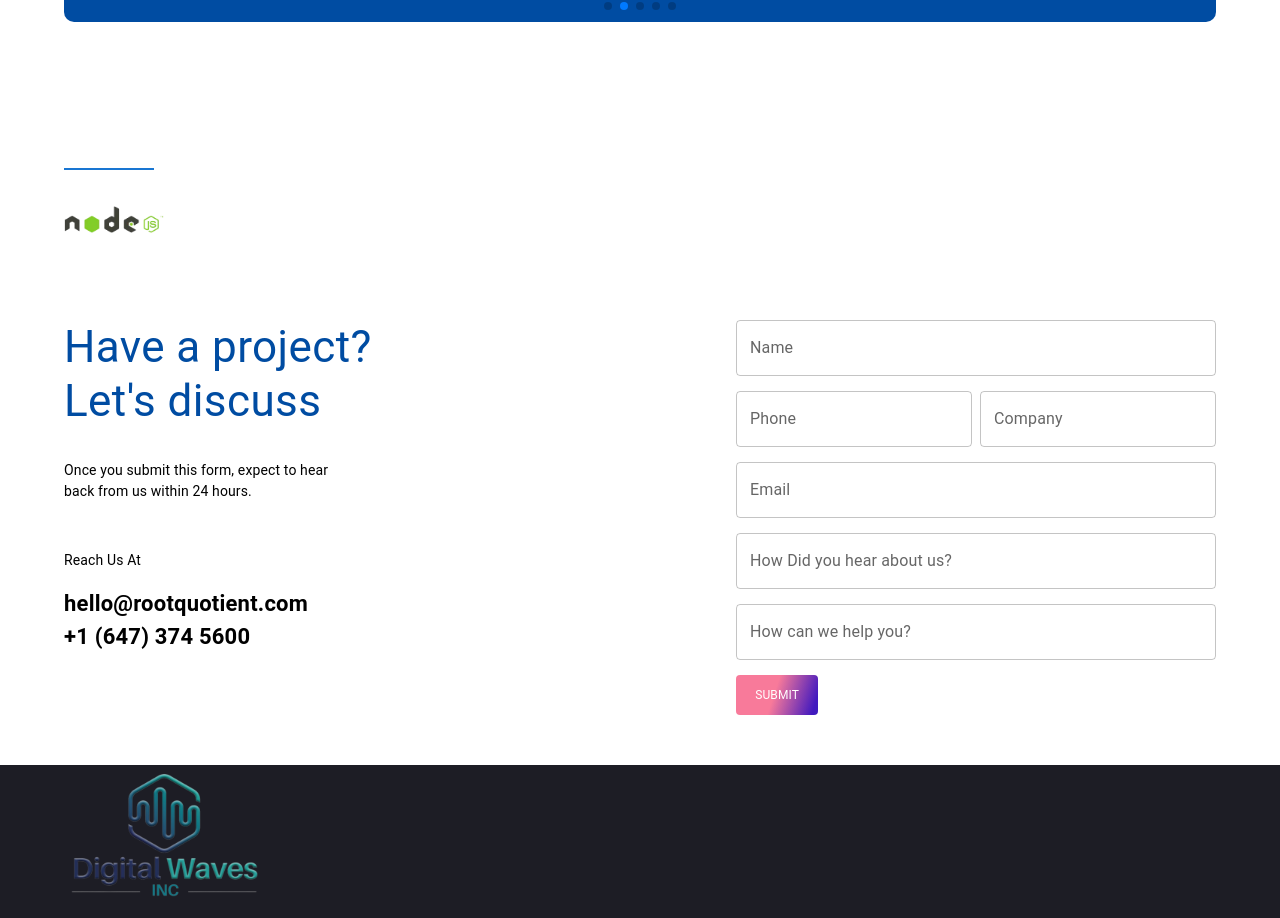
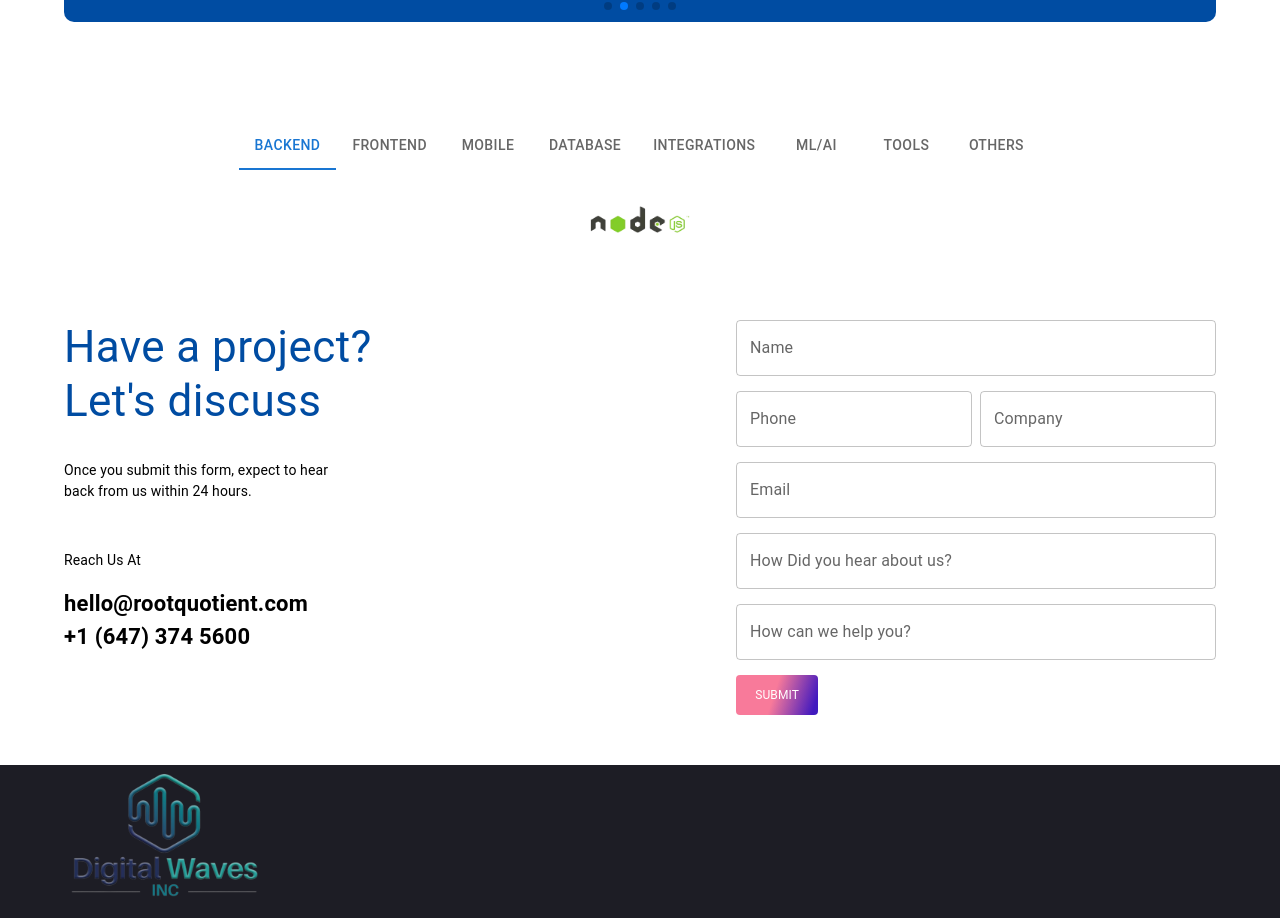
Before and after one commit to DWavesSolution/DWS-frontend, a Next.js app: page / in a window 1280 px wide. Shown: the part 3599-4517 px from the top of the page. Built offline with nearby package versions, Linux system fonts and the light colour scheme.

Commit message:
new code pushed with tab fixed

```diff
--- a/app/components/technologies/index.tsx
+++ b/app/components/technologies/index.tsx
@@ -1,6 +1,6 @@
 "use client";
 import { Technologies_Tabs } from "@/app/static-data/data";
-import { Box, Container, Tab, Tabs } from "@mui/material";
+import { Box, Container, Grid, Tab, Tabs } from "@mui/material";
 import React, { useState } from "react";
 import DWSImage from "../DWSImage";
 import { styles } from "./styles";
@@ -13,18 +13,28 @@ const Technologies = () => {
   return (
     <Box sx={styles.MainBox}>
       <Container>
+        <Grid container>
+          <Grid container item xs={12} sx={styles.TabGrid}>
             <Tabs
               value={selectedTab}
               onChange={handleTabChange}
-          centered
               variant="scrollable"
               scrollButtons="auto"
             >
               {Technologies_Tabs.map((item: any, index) => {
-            return <Tab key={index}>{item.TechName}</Tab>;
+                return (
+                  <Tab
+                    key={`${item?.id}-${index}`}
+                    label={item.TechName}
+                    id={`simple-tab-${index}`}
+                    aria-controls={`simple-tabpanel-${index}`}
+                    aria-hidden="true"
+                  />
+                );
               })}
             </Tabs>
-        <div>
+          </Grid>
+          <Grid container item xs={12} sx={styles.TabsImages}>
             {Technologies_Tabs[selectedTab].content.map((item: any, index) => {
               return (
                 <Box sx={{ height: 100, width: 100 }} key={index}>
@@ -36,7 +46,8 @@ const Technologies = () => {
                 </Box>
               );
             })}
-        </div>
+          </Grid>
+        </Grid>
       </Container>
     </Box>
   );
--- a/app/components/technologies/styles.ts
+++ b/app/components/technologies/styles.ts
@@ -2,8 +2,10 @@ export const styles = {
   MainBox: {
     margin: "50px 0px",
   },
-  tab: {
-    color: "black",
-    textTransform: "none",
+  TabGrid: { display: "flex", justifyContent: "center" },
+  TabsImages: {
+    display: "flex",
+    justifyContent: "space-evenly",
+    alignItems: "center",
   },
 };
```
Lines whose indentation alone changed are shown as unchanged.
